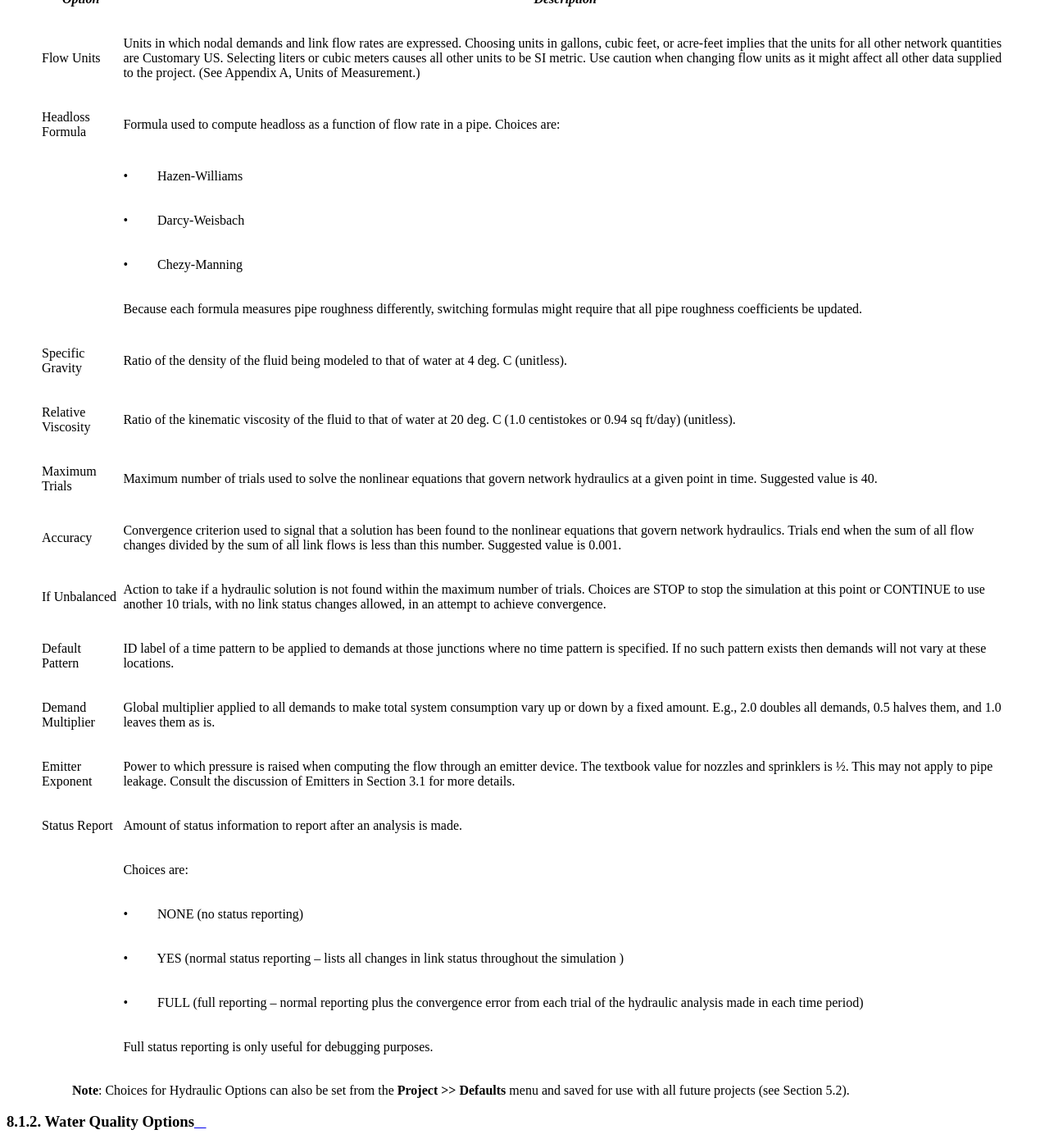
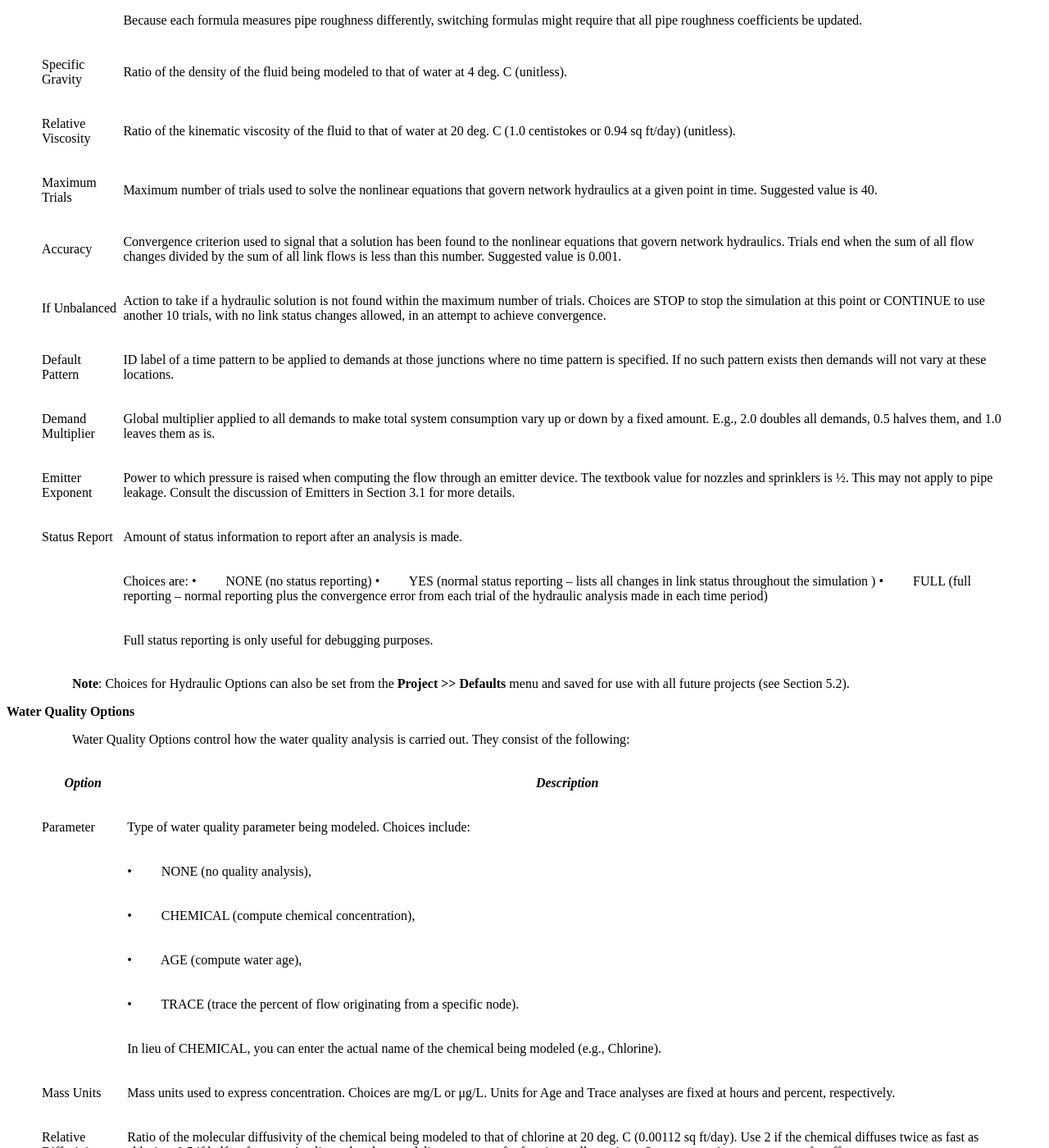
Before and after one commit to USEPA/epanet-manual, a Sphinx documentation site: the page built from docs/8_analyzing_network.rst, in a window 1280 px wide and 1400 px high, scrolled down 1295 px. Shown: the whole window at 82% size. Built offline with Sphinx 7.4.7 and the Read the Docs theme 2.0.0, drawn with Linux system fonts in a browser that asks for light colours; some of the changed text lies outside the part shown.

Commit message:
Work in progress
Chapter 8 formatting bullets in table cell

```diff
--- a/docs/8_analyzing_network.rst
+++ b/docs/8_analyzing_network.rst
@@ -43,8 +43,8 @@
   can move to the next or previous category by simply hitting the
   **Page Down** or **Page Up** keys, respectively.
 
-Hydraulic Options
-------------------
+
+**Hydraulic Options**
 
    Hydraulic options control how the hydraulic computations are carried
    out. They consist of the following items:
@@ -68,13 +68,11 @@
   +-----------------------------------+-----------------------------------+
   | Headloss Formula                  | Formula used to compute headloss  |
   |                                   | as a function of flow rate in a   |
-  |                                   | pipe. Choices are:                |
-  +-----------------------------------+-----------------------------------+
-  |                                   | •         Hazen-Williams          |
-  +-----------------------------------+-----------------------------------+
-  |                                   | •         Darcy-Weisbach          |
-  +-----------------------------------+-----------------------------------+
-  |                                   | •         Chezy-Manning           |
+  |                                   | pipe.                             |
+  |                                   | Choices are:                      |
+  |                                   | - Hazen-Williams                  |
+  |                                   | - Darcy-Weisbach                  |
+  |                                   | - Chezy-Manning                   |
   +-----------------------------------+-----------------------------------+
   |                                   | Because each formula measures     |
   |                                   | pipe roughness differently,       |
@@ -143,15 +141,12 @@
   |                                   | report after an analysis is made. |
   +-----------------------------------+-----------------------------------+
   |                                   | Choices are:                      |
-  +-----------------------------------+-----------------------------------+
   |                                   | •         NONE (no status         |
   |                                   | reporting)                        |
-  +-----------------------------------+-----------------------------------+
   |                                   | •         YES (normal status      |
   |                                   | reporting – lists all changes in  |
   |                                   | link status throughout the        |
   |                                   | simulation )                      |
-  +-----------------------------------+-----------------------------------+
   |                                   | •         FULL (full reporting –  |
   |                                   | normal reporting plus the         |
   |                                   | convergence error from each trial |
@@ -165,8 +160,8 @@
    **Note**: Choices for Hydraulic Options can also be set from the
    **Project >> Defaults** menu and saved for use with all future projects (see Section 5.2).
 
-Water Quality Options
------------------------
+
+**Water Quality Options**
 
    Water Quality Options control how the water quality analysis is
    carried out. They consist of the following:
@@ -235,8 +230,7 @@
    might be called for.
 
 
-Reaction Options
------------------
+**Reaction Options**
 
    Reaction Options set the types of reactions that apply to a water
    quality analysis. They include the following:
@@ -312,8 +306,7 @@
   +-----------------------------------+-----------------------------------+
 
 
-Times Options
------------------
+**Times Options**
 
    Times options set values for the various time steps used in an
    extended period simulation. These are listed below (times can be
@@ -397,8 +390,7 @@
    a non-zero Total Duration be specified.
 
 
-Energy Options
------------------
+**Energy Options**
 
    Energy Analysis Options provide default values used to compute
    pumping energy and cost when no specific energy parameters are
@@ -456,9 +448,8 @@
 Appendix B for a complete listing). The most common problems are
 discussed below.
 
-Pumps Cannot Deliver Flow or Head
------------------------------------
 
+**Pumps Cannot Deliver Flow or Head**
 
    EPANET will issue a warning message when a pump is asked to operate
    outside the range of its pump curve. If the pump is required to
@@ -466,9 +457,8 @@
    down. This might lead to portions of the network becoming
    disconnected from any source of water.
 
-Network is Disconnected
---------------------------------
 
+**Network is Disconnected**
 
    EPANET classifies a network as being disconnected if there is no way
    to provide water to all nodes that have demands. This can occur if
@@ -483,9 +473,8 @@
    it is possible for nodes to become disconnected as links change
    status over time.
 
-Negative Pressures Exist
---------------------------------
 
+**Negative Pressures Exist**
 
    EPANET will issue a warning message when it encounters negative
    pressures at junctions that have positive demands. This usually
@@ -495,9 +484,8 @@
    closed off. In such cases an additional warning message about the
    network being disconnected is also issued.
 
-System Unbalanced
---------------------------------
 
+**System Unbalanced**
 
    A System Unbalanced condition can occur when EPANET cannot converge
    to a hydraulic solution in some time period within its allowed
@@ -527,8 +515,8 @@
    as errors in flows into or out of storage tanks, this might affect
    the accuracy of results in all future periods as well.
 
-Hydraulic Equations Unsolvable
---------------------------------
+
+**Hydraulic Equations Unsolvable**
 
    Error 110 is issued if at some point in an analysis the set of
    equations that model flow and energy balance in the network cannot be
--- a/docs/index.rst
+++ b/docs/index.rst
@@ -8,9 +8,9 @@
 
 
 .. toctree::
-   :maxdepth: 1
+   :numbered:
+   :maxdepth: 2
    :caption: Table of Contents
-   :numbered:
    :hidden:
 
    1_introduction
```
